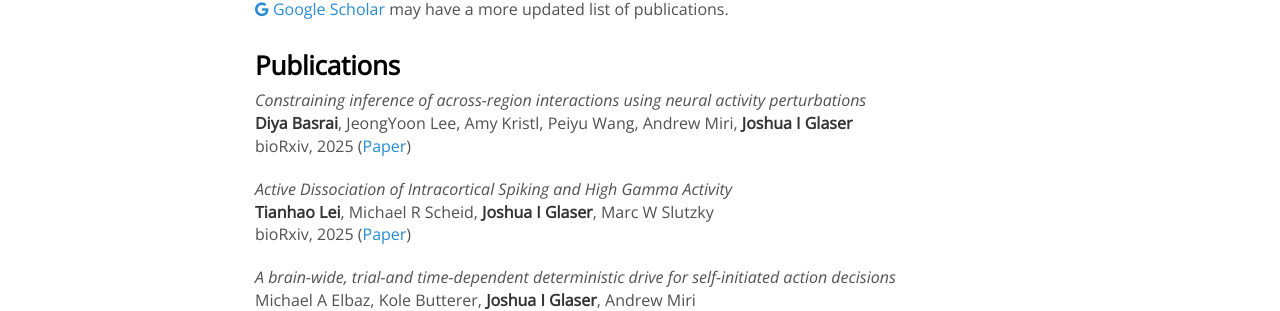
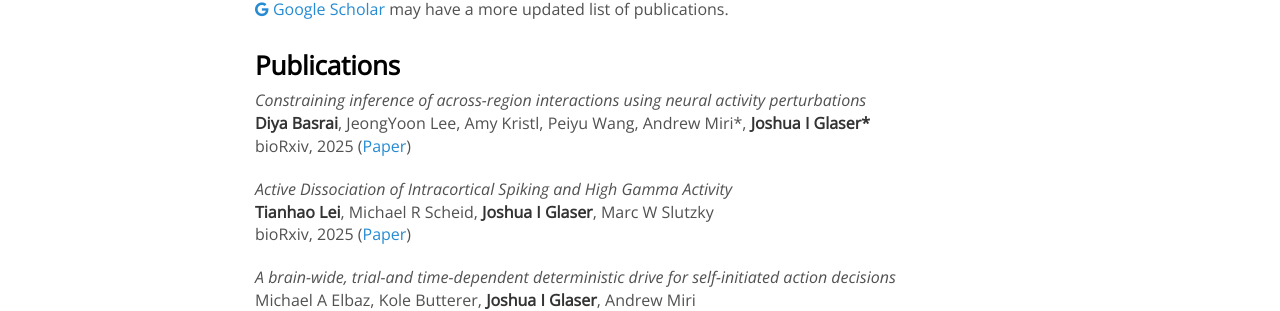
Before and after one commit to glaserlab/glaserlab.github.io, a Jekyll site: the page built from publications.md, in a window 1280 px wide and 900 px high. Shown: the part 166-477 px from the top of the window. Built offline with Jekyll 4.4.1, drawn with Linux system fonts in a browser that asks for light colours; nearby versions of some CDN libraries; comment, search, counter and statistics services are not loaded.

```diff
--- a/publications.md
+++ b/publications.md
@@ -11,7 +11,7 @@ Please email us if you would like me to send you a copy of any of these papers t
 ### Publications
 
 _Constraining inference of across-region interactions using neural activity perturbations_<br>
-**Diya Basrai**, JeongYoon Lee, Amy Kristl, Peiyu Wang, Andrew Miri, **Joshua I Glaser** <br>
+**Diya Basrai**, JeongYoon Lee, Amy Kristl, Peiyu Wang, Andrew Miri\*, **Joshua I Glaser\*** <br>
 bioRxiv, 2025 ([Paper](https://www.biorxiv.org/content/10.1101/2025.11.20.689584v1.abstract))
 
 _Active Dissociation of Intracortical Spiking and High Gamma Activity_<br>
```
